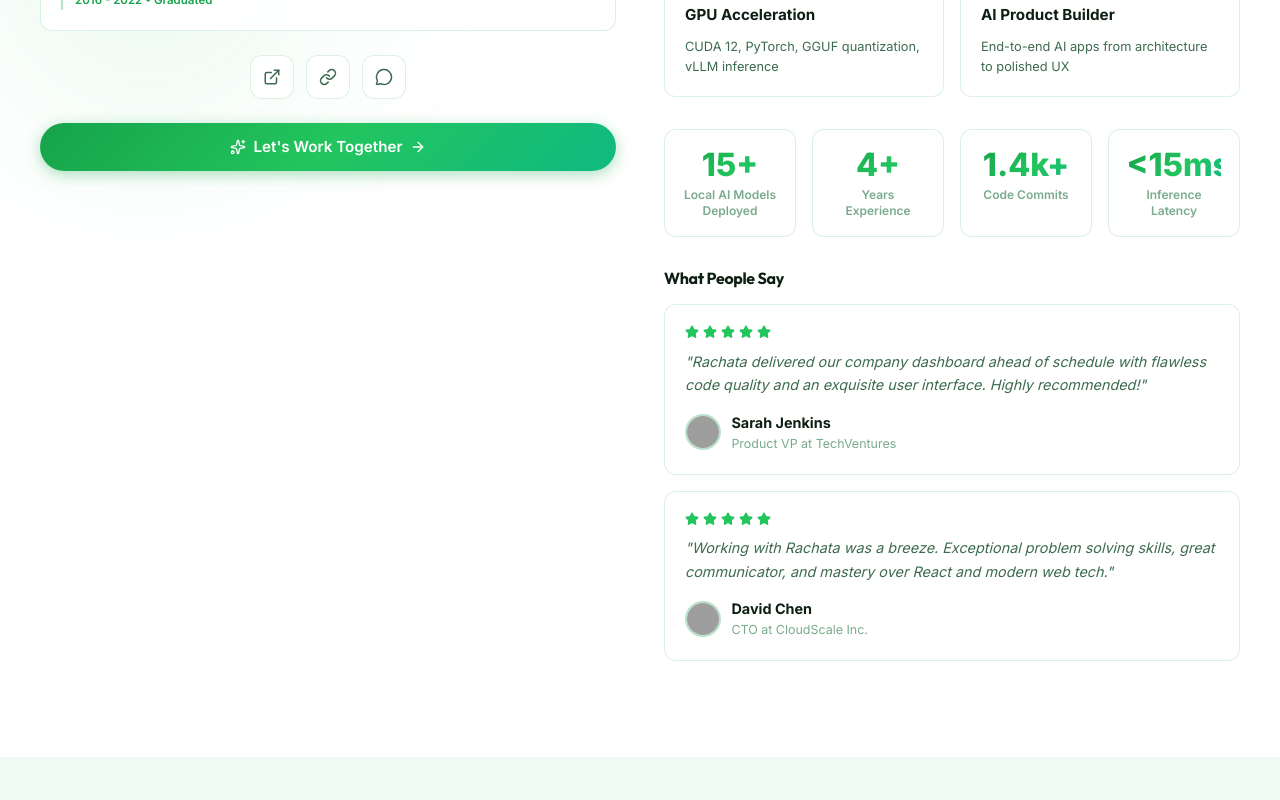
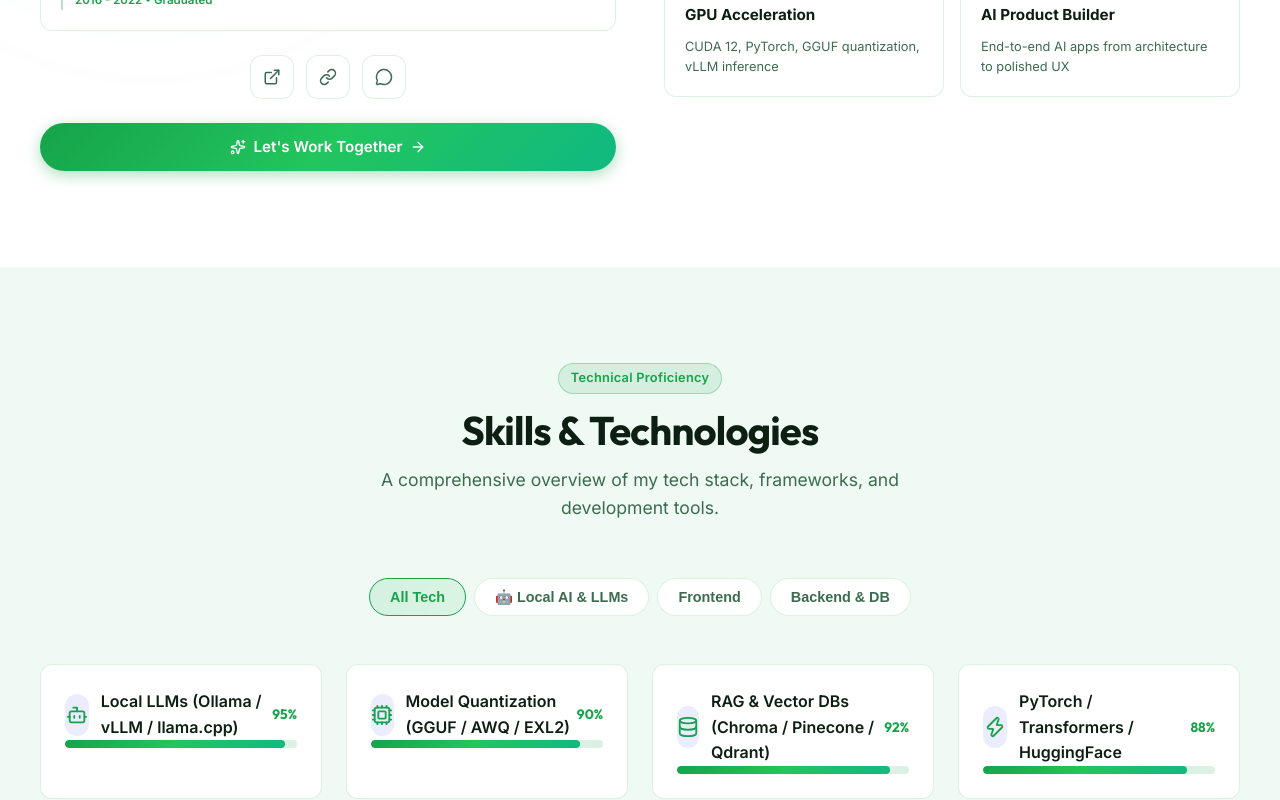
Before and after one commit to peetb2/Web-Portfolio, a React (Vite) app: page / in a window 1280 px wide. Shown: the part 1800-2600 px from the top of the page. Built offline with nearby package versions, Linux system fonts and the light colour scheme; no server answers; grey boxes are pictures that could not be loaded.

Commit message:
remove: stats counters and What People Say testimonials section

```diff
--- a/src/components/About.jsx
+++ b/src/components/About.jsx
@@ -3,7 +3,7 @@ import {
   MapPin, Mail, Phone, ExternalLink, Link, MessageCircle,
   Cpu, Globe, Bot, Sparkles, ArrowRight, Star, GraduationCap
 } from 'lucide-react';
-import { personalInfo, testimonialsData, educationData } from '../data/portfolioData';
+import { personalInfo, educationData } from '../data/portfolioData';
 
 export default function About() {
   const highlights = [
@@ -231,67 +231,6 @@ export default function About() {
                 </div>
               ))}
             </div>
-
-            {/* Stats row */}
-            <div
-              style={{
-                display: 'grid',
-                gridTemplateColumns: 'repeat(auto-fit, minmax(120px, 1fr))',
-                gap: '1rem',
-              }}
-            >
-              {personalInfo.stats.map(({ label, value }) => (
-                <div
-                  key={label}
-                  className="glass-card"
-                  style={{ padding: '1.1rem', textAlign: 'center' }}
-                >
-                  <div style={{
-                    fontSize: '2rem', fontWeight: 900,
-                    background: 'var(--gradient-text)',
-                    WebkitBackgroundClip: 'text', WebkitTextFillColor: 'transparent',
-                    lineHeight: 1.1, marginBottom: '0.3rem',
-                  }}>
-                    {value}
-                  </div>
-                  <div style={{ fontSize: '0.75rem', color: 'var(--text-muted)', fontWeight: 600, lineHeight: 1.3 }}>
-                    {label}
-                  </div>
-                </div>
-              ))}
-            </div>
-
-            {/* Testimonials */}
-            {testimonialsData && testimonialsData.length > 0 && (
-              <div style={{ display: 'flex', flexDirection: 'column', gap: '1rem' }}>
-                <h4 style={{ fontSize: '1rem', fontWeight: 700, color: 'var(--text-primary)' }}>
-                  What People Say
-                </h4>
-                {testimonialsData.map((t, i) => (
-                  <div key={i} className="glass-card" style={{ padding: '1.25rem' }}>
-                    <div style={{ display: 'flex', gap: '0.25rem', marginBottom: '0.65rem' }}>
-                      {[...Array(5)].map((_, s) => (
-                        <Star key={s} size={14} fill="#22c55e" color="#22c55e" />
-                      ))}
-                    </div>
-                    <p style={{ fontSize: '0.9rem', color: 'var(--text-secondary)', lineHeight: 1.65, fontStyle: 'italic', marginBottom: '0.85rem' }}>
-                      "{t.quote}"
-                    </p>
-                    <div style={{ display: 'flex', alignItems: 'center', gap: '0.65rem' }}>
-                      <img
-                        src={t.avatar}
-                        alt={t.name}
-                        style={{ width: '36px', height: '36px', borderRadius: '50%', objectFit: 'cover', border: '2px solid rgba(22,163,74,0.3)' }}
-                      />
-                      <div>
-                        <div style={{ fontWeight: 700, fontSize: '0.9rem', color: 'var(--text-primary)' }}>{t.name}</div>
-                        <div style={{ fontSize: '0.78rem', color: 'var(--text-muted)' }}>{t.role}</div>
-                      </div>
-                    </div>
-                  </div>
-                ))}
-              </div>
-            )}
           </div>
         </div>
       </div>
--- a/src/data/portfolioData.js
+++ b/src/data/portfolioData.js
@@ -13,13 +13,7 @@ export const personalInfo = {
     linkedin: "https://linkedin.com",
     twitter: "https://twitter.com",
     devto: "https://dev.to"
-  },
-  stats: [
-    { label: "Local AI Models Deployed", value: "15+" },
-    { label: "Years Experience", value: "4+" },
-    { label: "Code Commits", value: "1.4k+" },
-    { label: "Inference Latency", value: "<15ms" }
-  ]
+  }
 };
 
 export const skillsData = {
@@ -148,18 +142,3 @@ export const certificationsData = [
     description: "Supervised learning, neural networks, PyTorch fundamentals, and data analytics."
   }
 ];
-
-export const testimonialsData = [
-  {
-    quote: "Rachata delivered our company dashboard ahead of schedule with flawless code quality and an exquisite user interface. Highly recommended!",
-    name: "Sarah Jenkins",
-    role: "Product VP at TechVentures",
-    avatar: "https://images.unsplash.com/photo-1494790108377-be9c29b29330?w=150&auto=format&fit=crop&q=80"
-  },
-  {
-    quote: "Working with Rachata was a breeze. Exceptional problem solving skills, great communicator, and mastery over React and modern web tech.",
-    name: "David Chen",
-    role: "CTO at CloudScale Inc.",
-    avatar: "https://images.unsplash.com/photo-1507003211169-0a1dd7228f2d?w=150&auto=format&fit=crop&q=80"
-  }
-];
```
